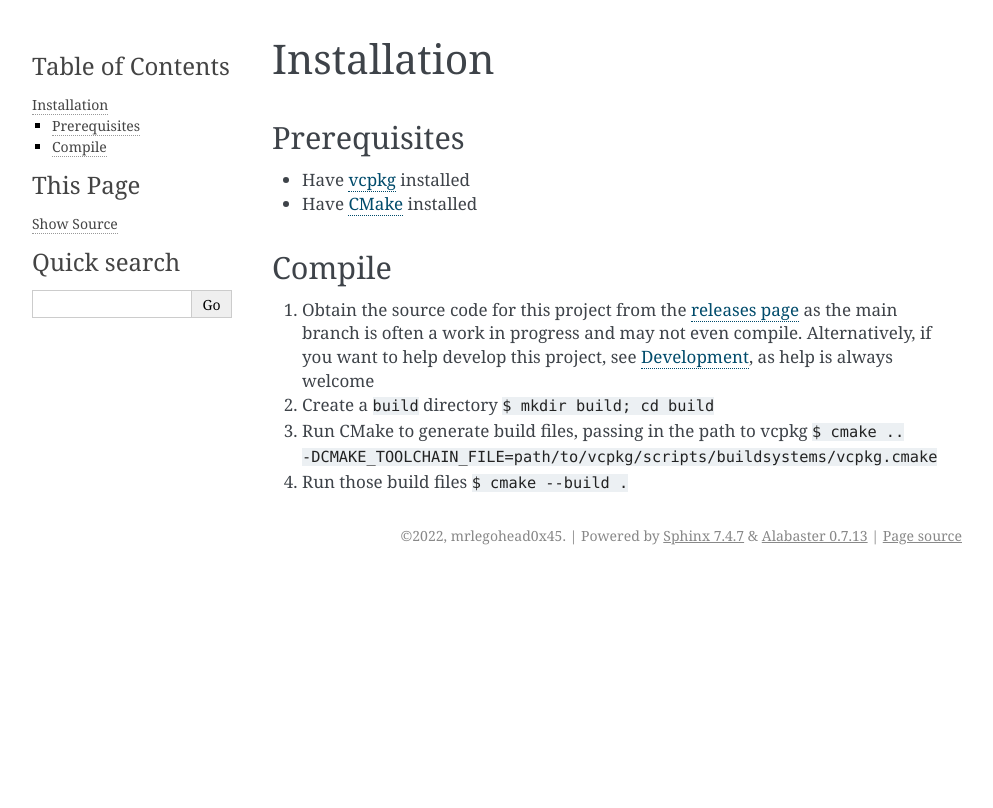
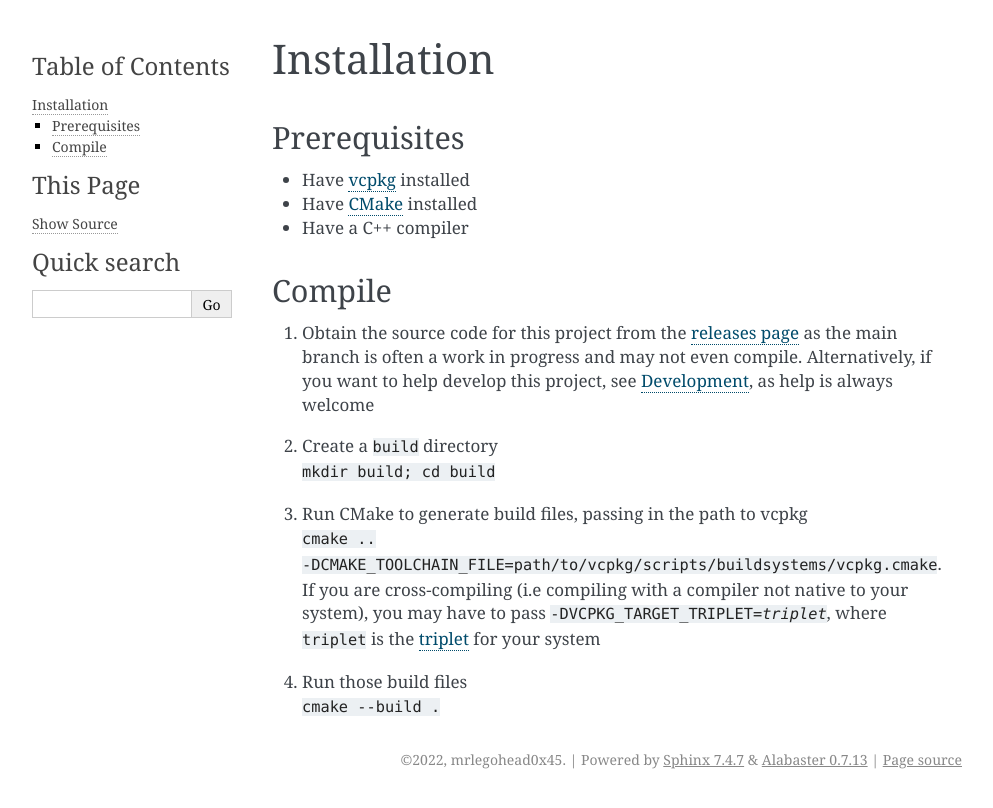
Before and after one commit to mrlegohead0x45/myopl-cplusplus, a Sphinx documentation site: the page built from docs/source/installation.rst, in a window 1280 px wide. Shown: the top 808 px of the page, without its empty margins (148-1141 px from the left). Built offline with Sphinx 7.4.7, drawn with Linux system fonts in a browser that asks for light colours.

Commit message:
Add more documentation

```diff
--- a/docs/source/conf.py
+++ b/docs/source/conf.py
@@ -51,3 +51,5 @@ html_theme = 'alabaster'
 # relative to this directory. They are copied after the builtin static files,
 # so a file named "default.css" will overwrite the builtin "default.css".
 html_static_path = ['_static']
+
+primary_domain = "cpp"
--- a/docs/source/installation.rst
+++ b/docs/source/installation.rst
@@ -1,12 +1,15 @@
 ------------
 Installation
 ------------
+
+.. _prerequisites-label:
 
 Prerequisites
 -------------
 
 - Have `vcpkg <https://vcpkg.io/en/getting-started.html>`_ installed
 - Have `CMake <https://cmake.org/install>`_ installed
+- Have a C++ compiler
 
 Compile
 -------
@@ -17,11 +20,14 @@ Compile
    Alternatively, if you want to help develop this project,
    see :doc:`/development`, as help is always welcome
 
-2. Create a :code:`build` directory
-   :code:`$ mkdir build; cd build`
+2. | Create a :code:`build` directory
+   | :code:`mkdir build; cd build`
 
-3. Run CMake to generate build files, passing in the path to vcpkg
-   :code:`$ cmake .. -DCMAKE_TOOLCHAIN_FILE=path/to/vcpkg/scripts/buildsystems/vcpkg.cmake`
+3. | Run CMake to generate build files, passing in the path to vcpkg
+   | :code:`cmake .. -DCMAKE_TOOLCHAIN_FILE=path/to/vcpkg/scripts/buildsystems/vcpkg.cmake`.
+   | If you are cross-compiling (i.e compiling with a compiler not native to your system),
+     you may have to pass :file:`-DVCPKG_TARGET_TRIPLET={triplet}`,
+     where :code:`triplet` is the :ref:`triplet <triplet-label>` for your system
 
-4. Run those build files
-   :code:`$ cmake --build .`
+4. | Run those build files
+   | :code:`cmake --build .`
```
Also changed, not shown: docs/source/development.rst (+13 -0 lines).
